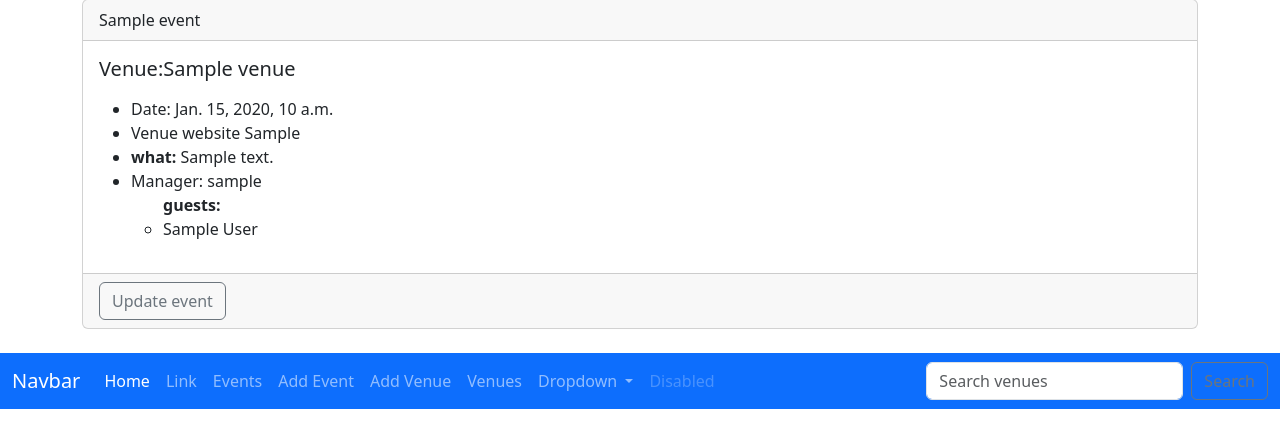
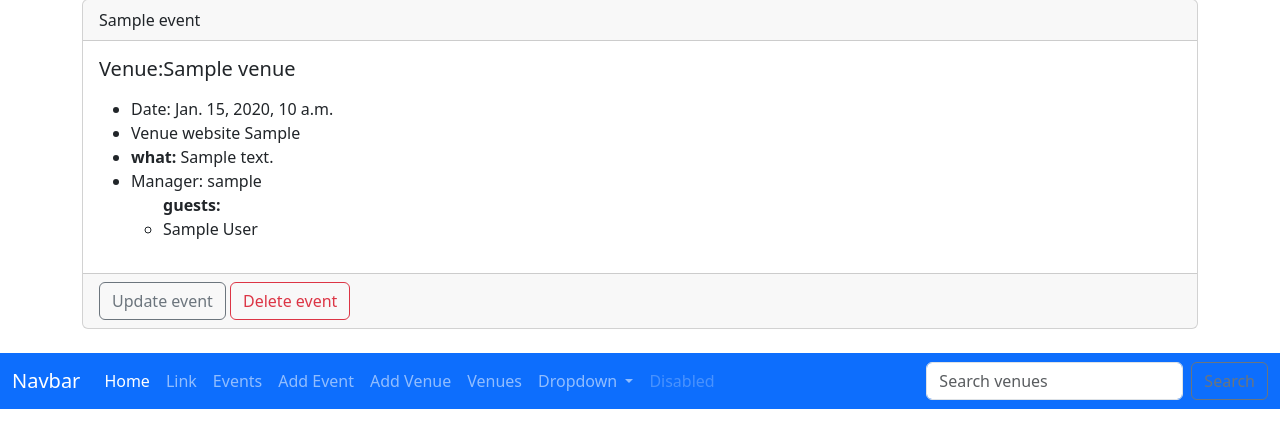
Before and after one commit to jfeldman777/club, a Django app: page /events in a window 1280 px wide. Shown: the part 137-585 px from the top of the page. Run offline with Django 4.2, Linux system fonts and the light colour scheme; tables that the repository leaves empty hold one stand-in row (values such as "Sample post").

Commit message:
lesson13 ended

```diff
--- a/events/templates/events/event_list.html
+++ b/events/templates/events/event_list.html
@@ -35,8 +35,11 @@ Manager:  {{ event.manager }}
 </p></div>
 <div class="card-footer text-muted">
   <a href="{% url 'update-event' event.id %}" class="btn btn-outline-secondary">
-  Update event</a></div>
-</div>
+  Update event</a>
+    <a href="{% url 'delete-event' event.id %}" class="btn btn-outline-danger">
+    Delete event</a>
+  </div>
+  </div>
 <br/>
 {% endfor %}
 
--- a/events/urls.py
+++ b/events/urls.py
@@ -13,5 +13,7 @@ urlpatterns = [
     path('show_venue/<venue_id>',views.show_venue,name='show-venue'),
     path('update_venue/<venue_id>',views.update_venue,name='update-venue'),
     path('search_venues/',views.search_venues,name='search-venues'),
+    path('delete_event/<event_id>',views.delete_event,name='delete-event'),
+    path('delete_venue/<venue_id>',views.delete_venue,name='delete-venue')
 
 ]
--- a/events/views.py
+++ b/events/views.py
@@ -45,6 +45,17 @@ def  update_venue(request, venue_id):
 'venue':venue,
 'form':form
     })
+
+def delete_venue(request, venue_id):
+    venue = Venue.objects.get(pk=venue_id)
+    venue.delete()
+    return redirect('list-venues')
+
+def delete_event(request, event_id):
+    event = Event.objects.get(pk=event_id)
+    event.delete()
+    return redirect('list-events')
+
 
 def  update_event(request, event_id):
     event = Event.objects.get(pk=event_id)
```
Also changed, not shown: events/templates/events/venue_list.html (+6 -1 lines).
